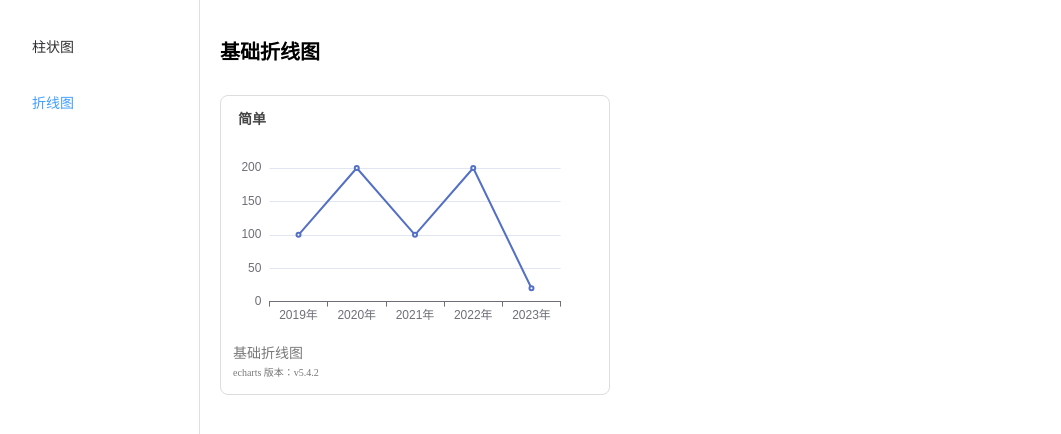
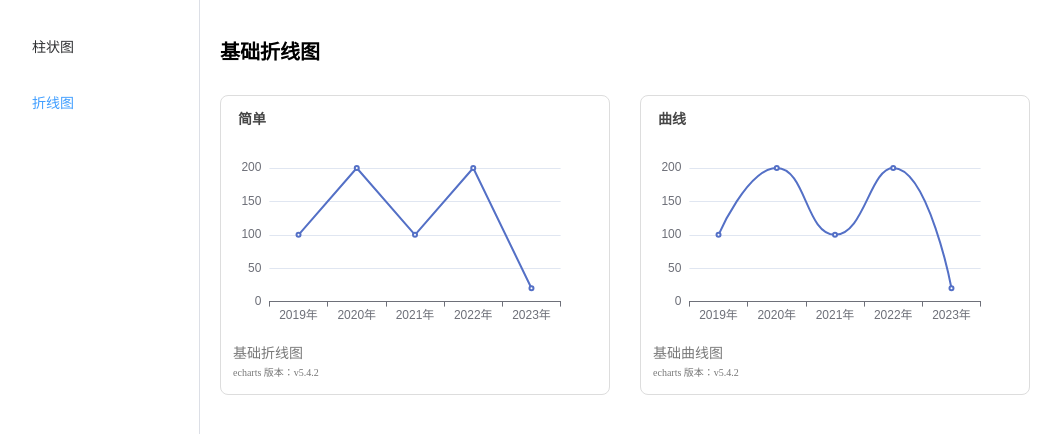
Before and after one commit to xuan-zai/jane-charts, a Vue app: page /line in a window 1280 px wide. Shown: the top 434 px of the page, without its empty margins (0-1061 px from the left). Built offline with nearby package versions, Linux system fonts and the light colour scheme.

Commit message:
:new: 新增曲线图表

```diff
--- a/src/utils/processingOptions.ts
+++ b/src/utils/processingOptions.ts
@@ -187,6 +187,16 @@ const processing = (type: string, data = {}, config = {}) => {
                 }
             }
         }
+
+        if (config.lineStyle) {
+            for (const key in option['series']) {
+                if(typeof config.lineStyle.smooth !== 'undefined') {
+                    option['series'].smooth = config.lineStyle.smooth
+                }
+            }
+        }
+
+
         // 判断有没有设置动画属性
         if (config.animation) {
             const { delay } = config.animation;
--- a/src/views/line/index.vue
+++ b/src/views/line/index.vue
@@ -51,9 +51,36 @@ const mock = reactive({
                         }
                     },
                     config: {
-                        barStyle: {
+                        lineStyle: {
                             width: 12,
                             round: 20
+                        }
+                    }
+                },
+                {
+                    id: 1,
+                    title: '基础曲线图',
+                    version: '5.4.2',
+                    data: {
+                        title: {
+                            text: '曲线',
+                        },
+                        x: {
+                            data: ["2019", "2020", "2021", "2022", '2023'],
+                            unitConfig: {
+                                unit: '年',
+                                location: 'after'
+                            }
+                        },
+                        y: {
+                        },
+                        series: {
+                            data: [100, 200, 100, 200, 20],
+                        }
+                    },
+                    config: {
+                        lineStyle: {
+                            smooth: true
                         }
                     }
                 }
```
Also changed, not shown: 1 other file (tests, documents, lock files or other folders).
